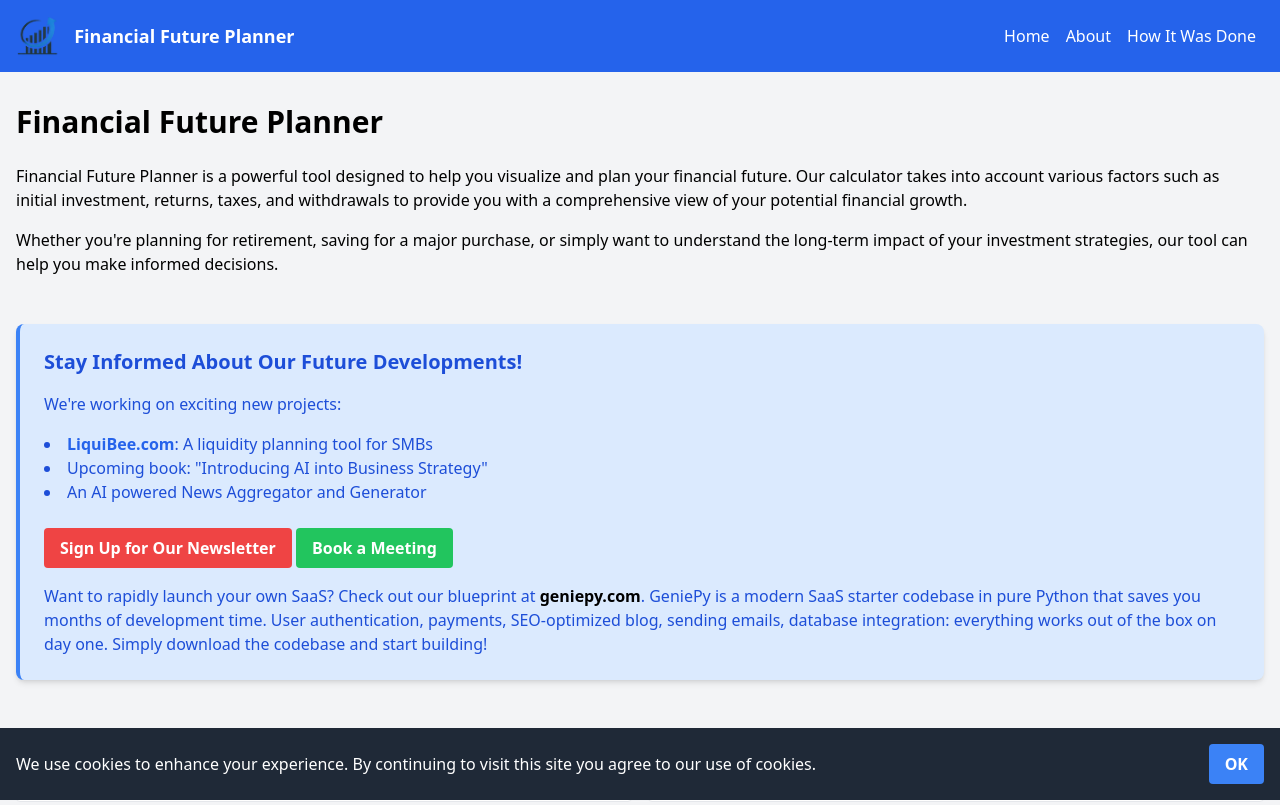
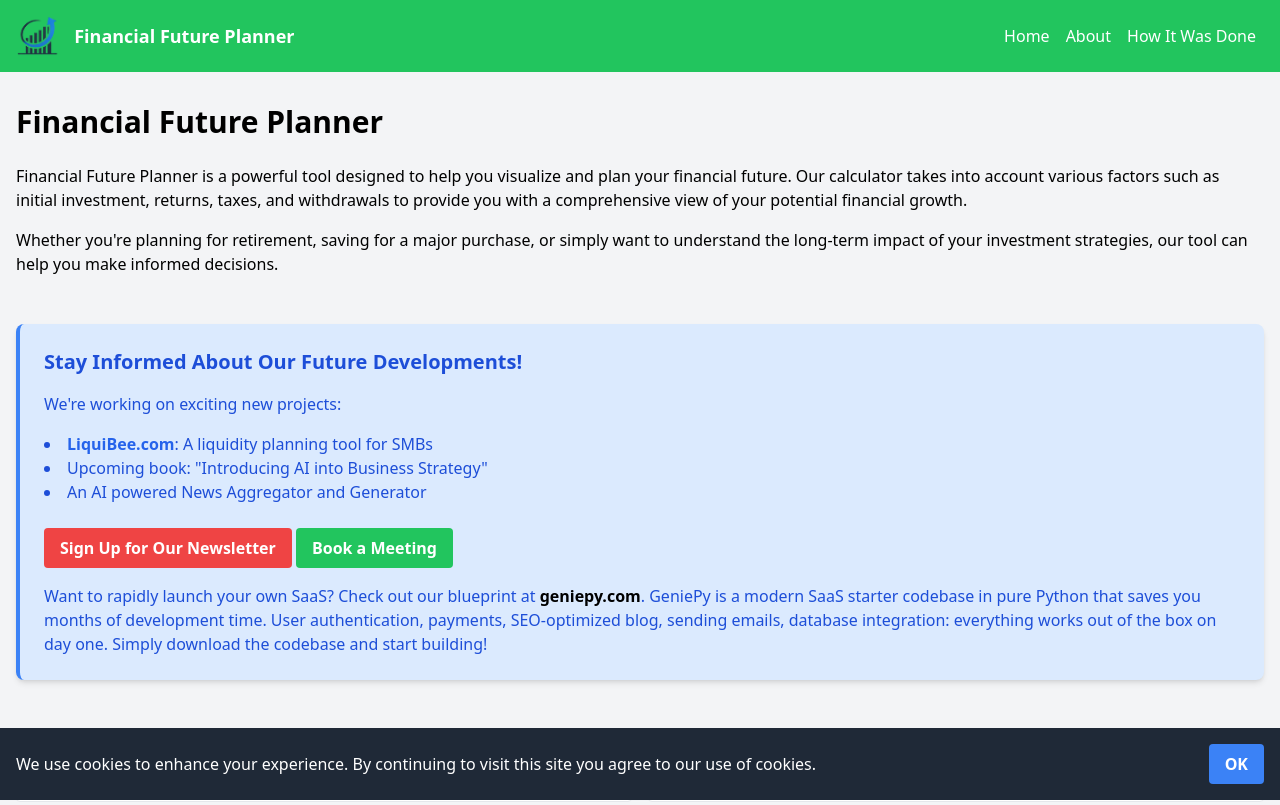
Before and after one commit to liquibee/investment-calculator, a plain HTML site: page site/index.html in a window 1280 px wide. Shown: the top 805 px of the page. Drawn offline with nearby package versions, Linux system fonts and the light colour scheme.

Commit message:
Updated color

```diff
--- a/site/index.html
+++ b/site/index.html
@@ -57,7 +57,7 @@
 </head>
 
 <body class="bg-gray-100 font-sans flex flex-col min-h-screen">
-    <header class="bg-blue-600 text-white p-4">
+    <header class="bg-green-500 text-white p-4">
         <div class="container mx-auto flex justify-between items-center">
             <div class="flex items-center">
                 <img src="logo.png" alt="Financial Future Planner Logo" class="h-10 mr-3">
```
